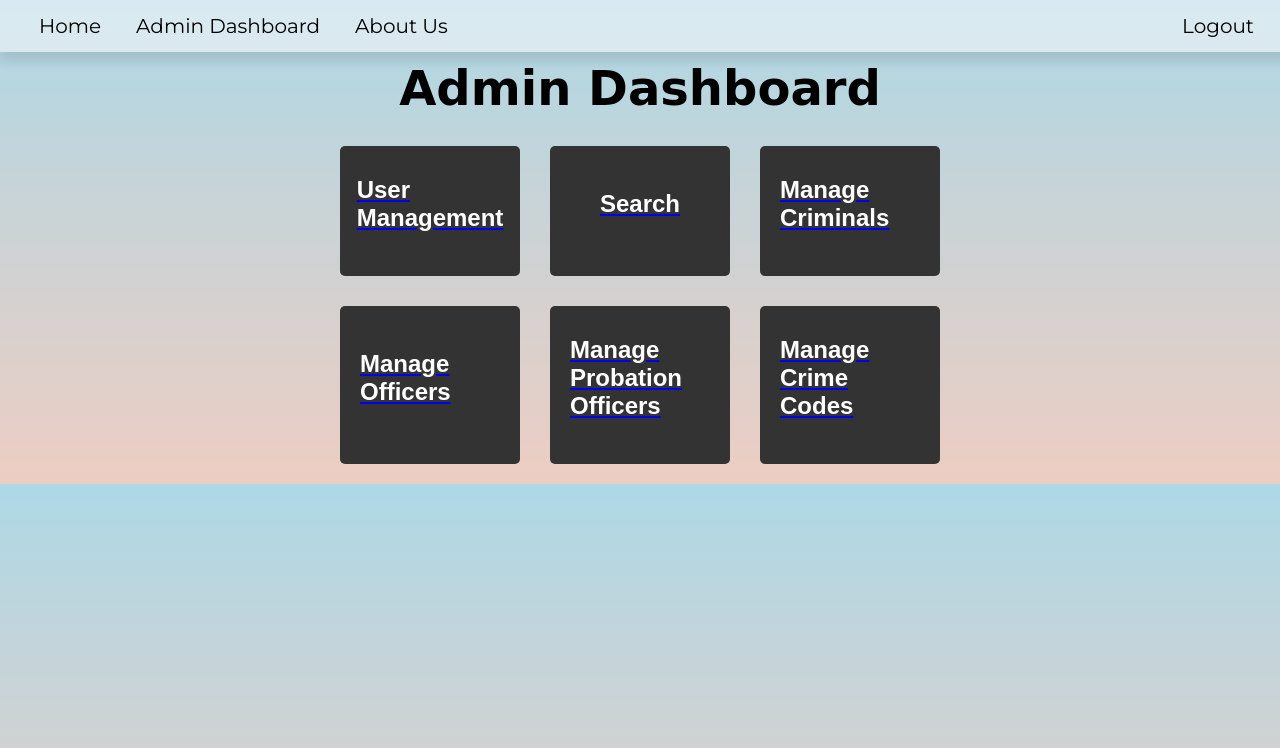
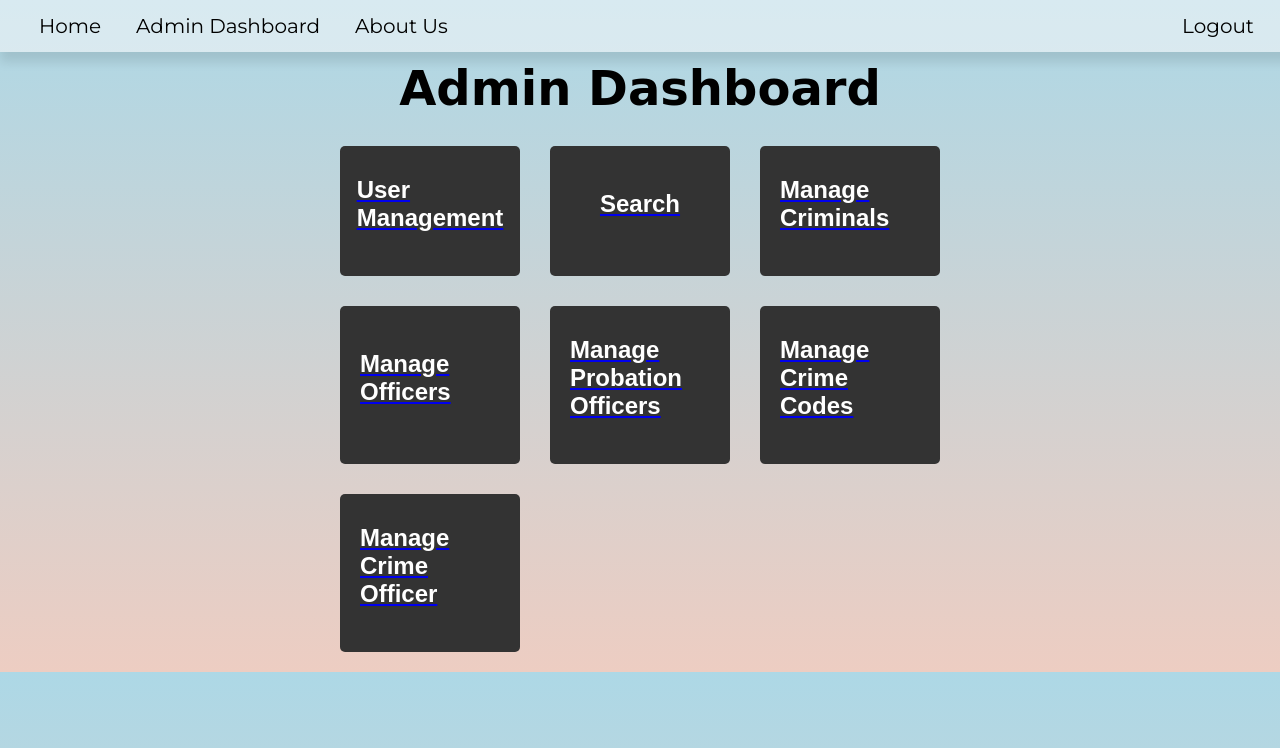
Before and after one commit to AndyisTianyiZhang/intro_to_db_cityjail, a Flask app: page /dashboard in a window 1280 px wide. Shown: the top 748 px of the page. Run offline with Flask 3, Linux system fonts and the light colour scheme; the visitor is signed in with stand-in values (Sample User, id 1); data that the repository does not hold is empty.

Commit message:
update
update crime_officer

```diff
--- a/app.py
+++ b/app.py
@@ -185,6 +185,11 @@ def display(data_type):
             elif data_type == 'crime_code':
                 cur.execute("SELECT * FROM Crime_Codes WHERE crime_code = %s", (search_id,))
                 data['crime_codes'] = cur.fetchall()
+            elif data_type == 'crime_officer':
+                search_officer_id = request.form.get('search_officer_id')
+                cur.execute("SELECT * FROM Crime_Officers WHERE crime_id = %s AND officer_id = %s", (search_id, search_officer_id))
+                data['crime_officers'] = cur.fetchall()
+                # return render_template('display.html', data=data, data_type=data_type, search_id=search_id, search_officer_id=search_officer_id)
         else:
             if data_type == 'criminal':
                 cur.execute("SELECT * FROM Criminals")
@@ -198,6 +203,9 @@ def display(data_type):
             elif data_type == 'crime_code':
                 cur.execute("SELECT * FROM Crime_Codes")
                 data['crime_codes'] = cur.fetchall()
+            elif data_type == 'crime_officer':
+                cur.execute("SELECT * FROM Crime_Officers")
+                data['crime_officers'] = cur.fetchall()
 
     return render_template('display.html', data=data, data_type=data_type, search_id=search_id)
 
@@ -240,6 +248,10 @@ def add_entry(data_type):
         elif data_type == 'crime_code':
             crime_code = request.form['crime_code']
             code_description = request.form['code_description']
+        elif data_type == 'crime_officer':
+            crime_id = request.form['crime_id']
+            officer_id = request.form['officer_id']
+
 
 
         # Insert new entry into database
@@ -252,6 +264,8 @@ def add_entry(data_type):
                 cur.execute('INSERT INTO Prob_officers (prob_id, last_name, first_name, street, city, state, zip, phone, email, status) VALUES (%s, %s, %s, %s, %s, %s, %s, %s, %s, %s)', (id, l_name, f_name, street, city, state, zip, phone_num, email, status))
             elif data_type == 'crime_code':
                 cur.execute('INSERT INTO Crime_Codes (crime_code, code_description) VALUES (%s, %s)', (crime_code, code_description))
+            elif data_type == 'crime_officer':
+                cur.execute('INSERT INTO Crime_Officers (crime_id, officer_id) VALUES (%s, %s)', (crime_id, officer_id))
             else:
                 flash('Invalid data type specified.', 'error')
                 return redirect(url_for('index'))
@@ -263,11 +277,11 @@ def add_entry(data_type):
 
     return render_template('add_entry.html', data_type =data_type)
 
-
 @app.route('/delete_entry/<string:data_type>/<string:id>', methods=['GET', 'POST'])
+@app.route('/delete_entry/<string:data_type>/<string:id>/<string:id2>', methods=['GET', 'POST'])
 @login_required
 @admin_required
-def delete_entry(data_type, id):
+def delete_entry(data_type, id, id2=None):
     if data_type == "criminal":
         with mysql.cursor() as cur:
             cur.execute('DELETE FROM Aliases WHERE criminal_ID = %s', (id,))
@@ -295,6 +309,12 @@ def delete_entry(data_type, id):
         with mysql.cursor() as cur:
             cur.execute('DELETE FROM CriminalCharges WHERE crime_code = %s', (id,))
             cur.execute('DELETE FROM Crime_Codes WHERE crime_code = %s', (id,))
+    elif data_type == 'crime_officer':
+        with mysql.cursor() as cur:
+            cur.execute("""
+                DELETE FROM Crime_Officers
+                WHERE crime_id = %s AND officer_id = %s
+            """, (id, id2))
 
     mysql.commit()
 
@@ -312,6 +332,9 @@ def delete_entry(data_type, id):
     elif data_type == "crime_code":
         with mysql.cursor() as cur:
             cur.execute("SELECT * FROM Crime_Codes;")
+    elif data_type == "crime_officer":
+        with mysql.cursor() as cur:
+            cur.execute("SELECT * FROM Crime_Officers;")
     else:
         flash(f"Error: Invalid data type '{data_type}' specified for deletion.", 'error')
         return redirect(url_for('display', data_type=data_type))
@@ -321,9 +344,10 @@ def delete_entry(data_type, id):
 
 
 @app.route('/update_entry/<string:data_type>/<string:id>', methods=['GET', 'POST'])
+@app.route('/update_entry/<string:data_type>/<string:id>/<string:id2>', methods=['GET', 'POST'])
 @login_required
 @admin_required
-def update_entry(data_type, id):
+def update_entry(data_type, id, id2=None):
     if request.method == 'POST':
         if data_type == 'criminal':
             l_name = request.form['l_name']
@@ -376,6 +400,17 @@ def update_entry(data_type, id):
                     SET crime_code = %s, code_description = %s
                     WHERE crime_code = %s
                 """, (crime_code, code_description, id))
+        elif data_type == 'crime_officer':
+            crime_id = request.form['crime_id']
+            officer_id = request.form['officer_id']
+            with mysql.cursor() as cur:
+                cur.execute("""
+                    UPDATE Crime_Officers
+                    SET crime_id = %s, officer_id = %s
+                    WHERE crime_id = %s AND officer_id = %s
+                """, (crime_id, officer_id, id, id2))
+                print(id2)
+                print(f"Affected rows: {cur.rowcount}")
 
         else:
             flash(f'Invalid data type: {data_type}', 'danger')
@@ -395,6 +430,8 @@ def update_entry(data_type, id):
             cur.execute("SELECT * FROM Prob_officers WHERE prob_id = %s", (id,))
         elif data_type == 'crime_code':
             cur.execute("SELECT * FROM Crime_Codes WHERE crime_code = %s", (id,))
+        elif data_type == 'crime_officer':
+            cur.execute("SELECT * FROM Crime_Officers WHERE crime_id = %s AND officer_id = %s", (id, id2))
         else:
             flash(f'Invalid data type: {data_type}', 'danger')
             return redirect(url_for('index'))
@@ -402,9 +439,7 @@ def update_entry(data_type, id):
 
         entry = cur.fetchone()
 
-    return render_template('update_entry.html', data_type=data_type, id=id, entry=entry)
-
-
+    return render_template('update_entry.html', data_type=data_type, id=id, id2=id2, entry=entry)
 
 
 
@@ -417,6 +452,7 @@ def all_user():
         result = cur.fetchall()
 
     return render_template('all_users.html', users=result)
+
 
 @app.route('/add_user', methods=['GET', 'POST'])
 @login_required
--- a/templates/dashboard.html
+++ b/templates/dashboard.html
@@ -37,6 +37,11 @@
           <a href="{{ url_for('display', data_type='crime_code') }}" class="dashboard-item">
           <h3>Manage Crime Codes</h3>
         {% endif %}
+
+        {% if current_user.role == 'admin' %}
+          <a href="{{ url_for('display', data_type='crime_officer') }}" class="dashboard-item">
+          <h3>Manage Crime Officer</h3>
+        {% endif %}
         </a>
       </div>
     </div>
```
Also changed, not shown: templates/add_entry.html (+8 -0 lines), templates/display.html (+39 -2 lines), templates/update_entry.html (+8 -1 lines).
